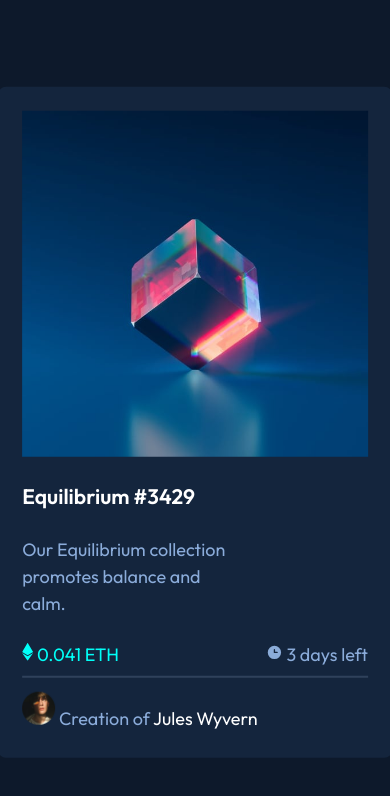
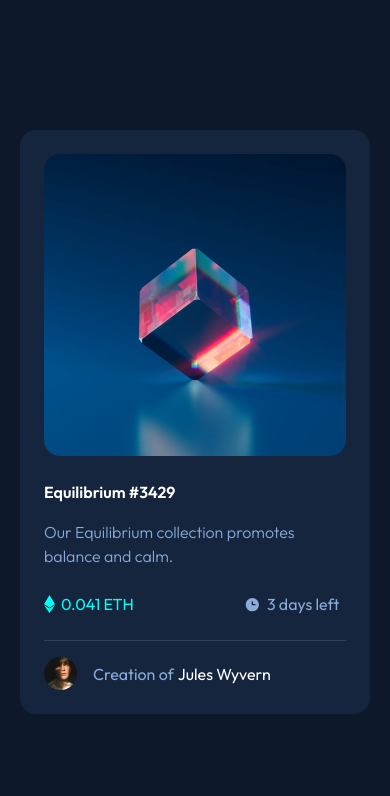
Before and after one commit to zouvier/nft-card, a plain HTML site: page index.html in a window 390 px wide. Drawn offline with Linux system fonts and the light colour scheme.

Commit message:
fixed switched to tailwind css, fixed responsiveness and minor asthetics

```diff
--- /dev/null
+++ b/css/input.css
@@ -0,0 +1,3 @@
+@tailwind base;
+@tailwind components;
+@tailwind utilities;
--- a/css/style.css
+++ /dev/null
@@ -1,160 +0,0 @@
-/*
-  Josh's Custom CSS Reset
-  https://www.joshwcomeau.com/css/custom-css-reset/
-*/
-*, *::before, *::after {
-    box-sizing: border-box;
-  }
-  * {
-    margin: 0;
-  }
-  html, body {
-    height: 100%;
-  }
-  body {
-    font-size: 1.125em;
-    line-height: 1.5;
-    -webkit-font-smoothing: antialiased;
-    background: hsl(217, 54%, 11%);
-    font-family: 'Outfit', sans-serif;
-  }
-  img, picture, video, canvas, svg {
-    display: block;
-    max-width: 100%;
-  }
-  input, button, textarea, select {
-    font: inherit;
-  }
-  p, h1, h2, h3, h4, h5, h6 {
-    overflow-wrap: break-word;
-  }
-  #root, #__next {
-    isolation: isolate;
-  }
-
-
-.card {
-    display: grid;
-    position: absolute;
-    left:50%;
-    top: 50%;
-    transform: translate(-50%,-50%);
-    width: 21.875em;
-    height: 37.25em;
-    grid-template-columns: 1fr;
-    grid-template-rows: repeat(3,1fr);
-    background: hsl(216, 50%, 16%);
-    grid-row-gap: 1.5rem;
-    padding: 1.5rem;
-    border-radius: 8px;
-}
-
-.nft {
-    border-radius: inherit;
-}
-
-.card figure {
-	background: hsl(178, 100%, 50%)
-}
-.card figure .nft {
-	opacity: 1;
-	-webkit-transition: .3s ease-in-out;
-	transition: .3s ease-in-out;
-}
-.card figure .view {
-    opacity: 0;
-	-webkit-transition: .3s ease-in-out;
-	transition: .3s ease-in-out;
-}
-
-.card figure:hover .nft {
-	opacity: .5;
-}
-
-.card figure:hover .view {
-    opacity: 1;
-}
-
-
-.view {
-    position: absolute;
-    top: 29%;
-    left: 50%;
-    transform: translate(-50%,-50%);
-    z-index: 1;
-}
-
-.title, .name {
-    color:hsl(0, 0%, 100%);
-}
-
-.description, .time, .creator{
-    color:hsl(215, 51%, 70%);
-}
-
-.price {
-    color: hsl(178, 100%, 50%);
-}
-.info {
-    display: grid;
-    grid-template-columns: 1;
-    grid-template-rows: 3;
-    grid-gap: 1.5rem;
-
-}
-
-.price,.time{
-    grid-column: span 1;
-    grid-row: 3;
-}
-
-.description {
-    grid-column-start: 1;
-    grid-column-end: 1;
-    grid-row-start: 2;
-    grid-row-end: 2;
-}
-.content-creator {
-    display: grid;
-    grid-row-start: 3;
-}
-.creator {
-    grid-column-start: 1;
-    grid-row-start: 1;
-}
-.name {
-    grid-column-start: 2;
-    grid-row-start: 1;
-}
-.divider {
-    position: relative;
-    display: flex;
-    top: -80px;
-    height: 0;
-    background: hsl(215, 32%, 27%);
-    border-color: transparent;
-
-}
-.clock, .ethereum {
-    grid-column: span 1;
-    grid-row: 3;
-    position: relative;
-
-}
-
-a {
-    text-decoration: none;
-}
-
-a:hover, .title:hover {
-    color: hsl(178, 100%, 50%);
-}
-.avatar {
-    width: 2.063rem;
-    height: 2.063rem;
-}
-
-span > * {
-    display: inline-block;
-    position: relative;
-}
--- a/index.html
+++ b/index.html
@@ -1,42 +1,60 @@
 <!DOCTYPE html>
 <html lang="en">
+
 <head>
   <meta charset="UTF-8">
-  <meta name="viewport" content="width=device-width, initial-scale=1.0"> <!-- displays site properly based on user's device -->
-  <link rel="stylesheet" href="./css/style.css">
+  <meta name="viewport" content="width=device-width, initial-scale=1.0">
+  <!-- displays site properly based on user's device -->
+  <link rel="preconnect" href="https://fonts.googleapis.com">
+  <link rel="preconnect" href="https://fonts.gstatic.com" crossorigin>
+  <link href="https://fonts.googleapis.com/css2?family=Outfit:wght@300;400;600&display=swap" rel="stylesheet">
   <link rel="icon" type="image/png" sizes="32x32" href="./images/favicon-32x32.png">
-  <link rel="preconnect" href="https://fonts.googleapis.com"><link rel="preconnect" href="https://fonts.gstatic.com" crossorigin><link href="https://fonts.googleapis.com/css2?family=Outfit:wght@300;400;600&display=swap" rel="stylesheet">
+  <link rel="stylesheet" href="./css/output.css">
   <title>Frontend Mentor | NFT preview card component</title>
+</head>
 
-  <!-- Feel free to remove these styles or customise in your own stylesheet 👍 -->
-</head>
-<body>
-  <div class="card">
-  <figure>
-  <svg class="view" width="48" height="48" xmlns="http://www.w3.org/2000/svg"><g fill="none" fill-rule="evenodd"><path d="M0 0h48v48H0z"/><path d="M24 9C14 9 5.46 15.22 2 24c3.46 8.78 12 15 22 15 10.01 0 18.54-6.22 22-15-3.46-8.78-11.99-15-22-15Zm0 25c-5.52 0-10-4.48-10-10s4.48-10 10-10 10 4.48 10 10-4.48 10-10 10Zm0-16c-3.31 0-6 2.69-6 6s2.69 6 6 6 6-2.69 6-6-2.69-6-6-6Z" fill="#FFF" fill-rule="nonzero"/></g></svg>
-  <img class="nft" src="./images/image-equilibrium.jpg">
-</figure>
-  <div class="info">
-  <h3 class="title">Equilibrium #3429</h3>
+<body class="bg-nft-main-bg-blue grid h-screen place-items-center font-outfit">
+  <div class="bg-nft-card-bg-blue max-w-[21.875rem] min-w-[20.438rem] flex flex-col p-6 rounded-2xl">
+    <div class="">
+      <div class="z-20 w-[302px] h-[302px] absolute grid place-items-center bg-transparent transition duration-300 ease-in-out delay-800 hover:bg-nft-cyan-hover opacity-0 hover:opacity-100 rounded-2xl">
+      <img class="" src="./images/icon-view.svg">
+      </div>
+      <img class="rounded-2xl" src="./images/image-equilibrium.jpg">
+    </div>
+    <div class="py-6">
+      <p class="pb-4 text-nft-white font-semibold hover:text-nft-cyan">Equilibrium #3429</p>
 
-  <p class="description">Our Equilibrium collection promotes balance and calm.</p>
-    <span class="ethereum">
-      <svg width="11" height="18" xmlns="http://www.w3.org/2000/svg"><path d="M11 10.216 5.5 18 0 10.216l5.5 3.263 5.5-3.262ZM5.5 0l5.496 9.169L5.5 12.43 0 9.17 5.5 0Z" fill="#00FFF8"/></svg>
-      <p class="price">0.041 ETH</p>
-    </span>
-  <span class="clock">
-    <svg width="17" height="17" xmlns="http://www.w3.org/2000/svg"><path d="M8.305 2.007a6.667 6.667 0 1 0 0 13.334 6.667 6.667 0 0 0 0-13.334Zm2.667 7.334H8.305a.667.667 0 0 1-.667-.667V6.007a.667.667 0 0 1 1.334 0v2h2a.667.667 0 0 1 0 1.334Z" fill="#8BACD9"/></svg>
-    <p class="time">3 days left</p>
-  </span>
-  </div>
-  <hr class="divider">
-  <div class="content-creator">
-    <span class="creators">
-    <img class="avatar" src="./images/image-avatar.png">
-    <p class="creator">Creation of <a class="name" href="./index.html">Jules Wyvern</a></p>
-    </span>
-</div>
+      <p class="text-nft-blue font-light">Our Equilibrium collection promotes balance and calm.</p>
+    </div>
+    <div class="flex space-x-[6.875rem] pb-6">
+      <div class="flex space-x-[0.375rem]">
+        <svg class="self-center " width="11" height="18" xmlns="http://www.w3.org/2000/svg">
+          <path d="M11 10.216 5.5 18 0 10.216l5.5 3.263 5.5-3.262ZM5.5 0l5.496 9.169L5.5 12.43 0 9.17 5.5 0Z"
+            fill="#00FFF8" />
+        </svg>
+        <p class="text-nft-cyan ">0.041 ETH</p>
+      </div>
+      <div class="flex space-x-[0.375rem]">
+        <svg class="self-center" width="17" height="17" xmlns="http://www.w3.org/2000/svg">
+          <path
+            d="M8.305 2.007a6.667 6.667 0 1 0 0 13.334 6.667 6.667 0 0 0 0-13.334Zm2.667 7.334H8.305a.667.667 0 0 1-.667-.667V6.007a.667.667 0 0 1 1.334 0v2h2a.667.667 0 0 1 0 1.334Z"
+            fill="#8BACD9" />
+        </svg>
+        <p class="text-nft-blue">3 days left</p>
+      </div>
+    </div>
+    <hr class="border-nft-line-blue pb-4">
+    <div class="flex space-x-4">
+      <img class='w-[2.063rem] ' src="./images/image-avatar.png">
+      <div class="flex self-center space-x-1">
+        <p class="text-nft-blue ">
+          Creation of
+        <p class="text-nft-white hover:text-nft-cyan"> Jules Wyvern</p>
+        </p>
+      </div>
+    </div>
   </div>
 
 </body>
+
 </html>
--- /dev/null
+++ b/tailwind.config.js
@@ -0,0 +1,22 @@
+/** @type {import('tailwindcss').Config} */
+const defaultTheme = require('tailwindcss/defaultTheme')
+module.exports = {
+  content: ['./*.html'],
+  theme: {
+    extend: {
+      colors:{
+        'nft-blue':'hsl(215, 51%, 70%)',
+        'nft-cyan':'hsl(178, 100%, 50%)',
+        'nft-main-bg-blue':'hsl(217, 54%, 11%)',
+        'nft-card-bg-blue':'hsl(216, 50%, 16%)',
+        'nft-line-blue':'hsl(215, 32%, 27%)',
+        'nft-white':'hsl(0, 0%, 100%)',
+        'nft-cyan-hover':'hsl(178, 100%, 50%, 0.5)',
+      },
+      fontFamily:{
+        'outfit':['Outfit', 'sans-serif']
+      }
+    },
+  },
+  plugins: [],
+}
```
Also changed, not shown: css/output.css (added).
